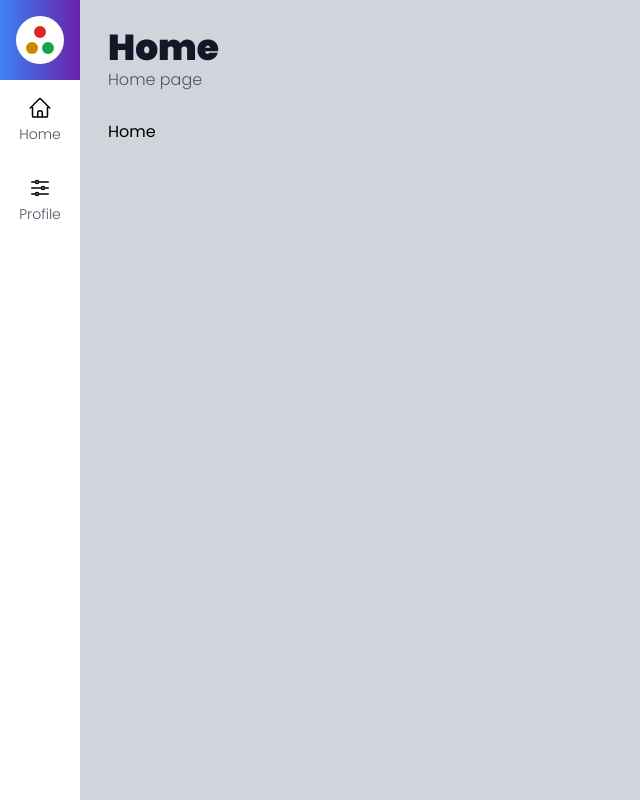
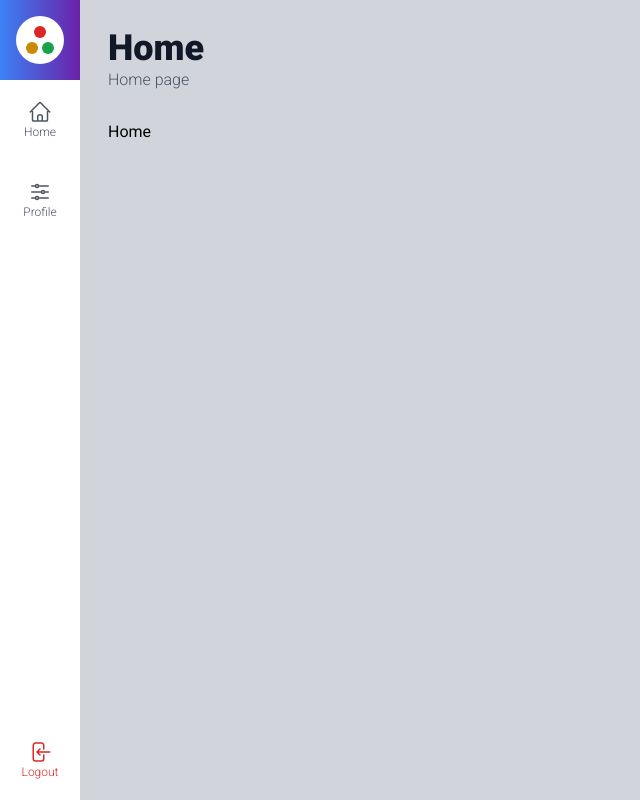
Before and after one commit to walber-vaz/admin-template, a Next.js app: page / in a window 1280 px wide. Shown: the whole page, without its empty margins (0-640 px from the left). Built offline with nearby package versions, Linux system fonts and the light colour scheme.

Commit message:
feat: create buttom logout

```diff
--- a/src/components/icons/index.tsx
+++ b/src/components/icons/index.tsx
@@ -27,3 +27,17 @@ export function AdjustmentsHorizontalIcon(props: SVGAttributes<SVGElement>): Rea
     </svg>
   );
 }
+
+/**
+ * Generates a function comment for the given function body.
+ *
+ * @param {SVGAttributes<SVGElement>} props - the SVG attributes of the SVG element
+ * @return {JSX.Element} the SVG element
+ */
+export function ArrowLeftOnRectangleIcon(props: SVGAttributes<SVGElement>): JSX.Element {
+  return (
+    <svg fill="none" stroke="currentColor" strokeWidth={1.5} viewBox="0 0 24 24" xmlns="http://www.w3.org/2000/svg" aria-hidden="true" {...props}>
+      <path strokeLinecap="round" strokeLinejoin="round" d="M15.75 9V5.25A2.25 2.25 0 0013.5 3h-6a2.25 2.25 0 00-2.25 2.25v13.5A2.25 2.25 0 007.5 21h6a2.25 2.25 0 002.25-2.25V15M12 9l-3 3m0 0l3 3m-3-3h12.75" />
+    </svg>
+  );
+}
--- a/src/components/template/Logo.tsx
+++ b/src/components/template/Logo.tsx
@@ -1,3 +1,8 @@
+/**
+ * Renders the logo as a JSX element.
+ *
+ * @return {JSX.Element} The logo element.
+ */
 export default function Logo(): JSX.Element {
   return (
     <div className={`
--- a/src/components/template/MenuAside.tsx
+++ b/src/components/template/MenuAside.tsx
@@ -1,4 +1,4 @@
-import { HomeIcon, AdjustmentsHorizontalIcon } from "../icons";
+import { HomeIcon, AdjustmentsHorizontalIcon, ArrowLeftOnRectangleIcon } from "../icons";
 import Logo from "./Logo";
 import MenuItem from "./MenuItem";
 
@@ -9,7 +9,7 @@ import MenuItem from "./MenuItem";
  */
 export default function MenuAside(): JSX.Element {
   return (
-    <aside>
+    <aside className="flex flex-col">
       <div className={`
         flex flex-col items-center justify-center
         bg-gradient-to-r from-blue-500 to-purple-800
@@ -17,9 +17,19 @@ export default function MenuAside(): JSX.Element {
       `}>
         <Logo />
       </div>
-      <ul>
+      <ul className="flex-grow">
         <MenuItem url="/" text="Home" icon={<HomeIcon className="h-6 w-6" />} />
         <MenuItem url="/profile" text="Profile" icon={<AdjustmentsHorizontalIcon className="h-6 w-6" />} />
+      </ul>
+      <ul>
+        <MenuItem
+          className={`
+            text-red-600 hover:bg-red-400 hover:text-white transition duration-500 ease-in-out
+          `}
+          onClick={() => console.log("logout")}
+          text="Logout"
+          icon={<ArrowLeftOnRectangleIcon className="h-6 w-6" />}
+        />
       </ul>
     </aside>
   )
--- a/src/components/template/MenuItem.tsx
+++ b/src/components/template/MenuItem.tsx
@@ -1,32 +1,46 @@
 import Link from "next/link"
 
 interface MenuItemProps {
-  url: string
+  url?: string
+  onClick?: () => void
+  className?: string
   text: string
   icon: any
 }
 
 /**
- * Creates a menu item element with the specified URL, text, and icon.
+ * Renders a single menu item.
  *
- * @param {MenuItemProps} url - The URL for the menu item.
- * @param {MenuItemProps} text - The text for the menu item.
- * @param {MenuItemProps} icon - The icon for the menu item.
- * @return {JSX.Element} The menu item element.
+ * @param {MenuItemProps} url - The URL of the menu item.
+ * @param {MenuItemProps} text - The text of the menu item.
+ * @param {MenuItemProps} icon - The icon of the menu item.
+ * @return {JSX.Element} The rendered menu item.
  */
-export default function MenuItem({ url, text, icon }: MenuItemProps): JSX.Element {
+export default function MenuItem({ url, text, icon, onClick, className }: MenuItemProps): JSX.Element {
+  /**
+   * Renders a link element.
+   *
+   * @return {JSX.Element} The rendered link element.
+   */
+  const renderLink = (): JSX.Element => (
+    <p className={`
+      flex flex-col justify-center items-center h-20 w-20 text-gray-600
+      ${className}
+    `}>
+      {icon}
+      <span className="text-xs font-light">{text}</span>
+    </p>
+  );
+
   return (
-    <li className={`
-      hover:bg-gray-100
-    `}>
-      <Link href={url} className={`
-        flex flex-col justify-center items-center h-20 w-20
-      `}>
-        {icon}
-        <span className={`
-          text-sm font-light text-gray-600 mt-1
-        `}>{text}</span>
-      </Link>
+    <li className="hover:bg-gray-100 cursor-pointer" onClick={onClick}>
+      {url ? (
+        <Link href={url} className="flex flex-col justify-center items-center h-20 w-20">
+          {renderLink()}
+        </Link>
+      ) : (
+        renderLink()
+      )}
     </li>
-  )
+  );
 }
--- a/src/pages/_app.tsx
+++ b/src/pages/_app.tsx
@@ -1,11 +1,10 @@
 import '@/styles/globals.css'
 import type { AppProps } from 'next/app'
-import { Poppins } from 'next/font/google'
+import { Roboto } from 'next/font/google'
 
-const poppins = Poppins({
+const roboto = Roboto({
   subsets: ['latin'],
-  weight: ['200', '300', '400', '500', '600', '700', '800', '900'],
-  variable: '--font-poppins'
+  weight: ['300', '400', '700', '900']
 })
 
 /**
@@ -15,7 +14,7 @@ const poppins = Poppins({
  */
 export default function App({ Component, pageProps }: AppProps): JSX.Element {
   return (
-    <main className={`${poppins.variable} font-sans`}>
+    <main className={roboto.className}>
       <Component {...pageProps} />
     </main >
   )
--- a/tailwind.config.js
+++ b/tailwind.config.js
@@ -7,11 +7,7 @@ module.exports = {
   ],
   darkMode: 'class', // or 'media' or 'class'
   theme: {
-    extend: {
-      fontFamily: {
-        sans: ['var(--font-poppins)'],
-      },
-    },
+    extend: {},
   },
   plugins: [],
 }
```
